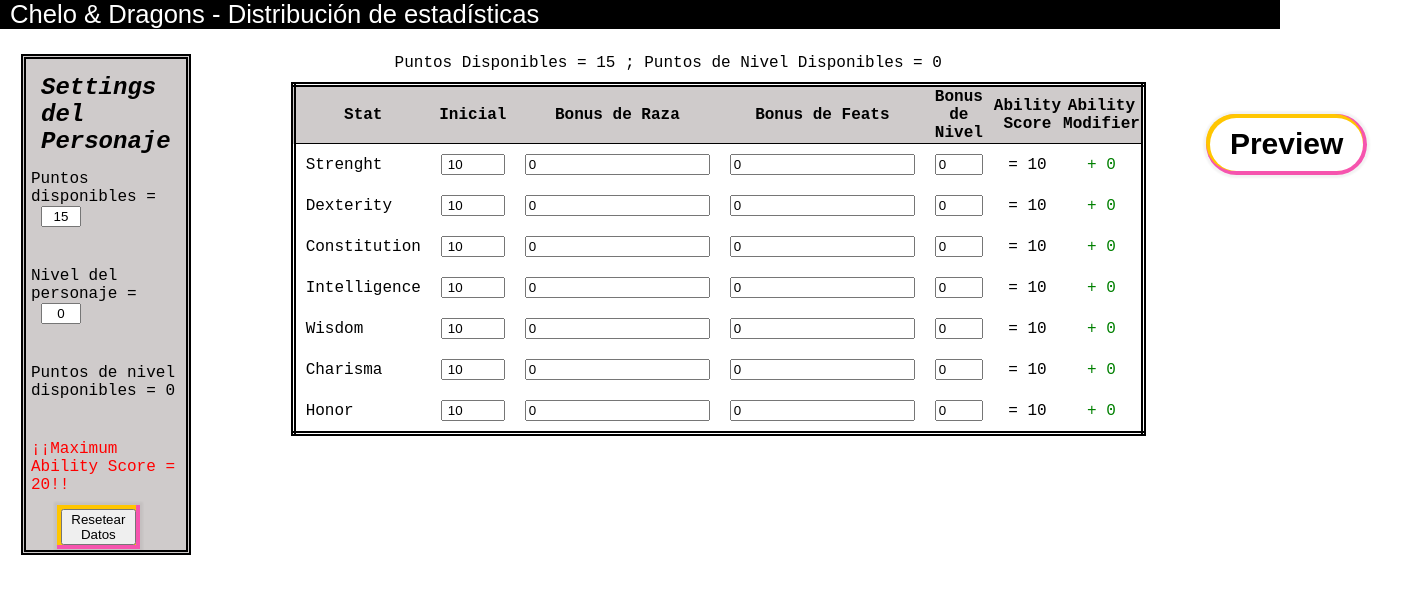
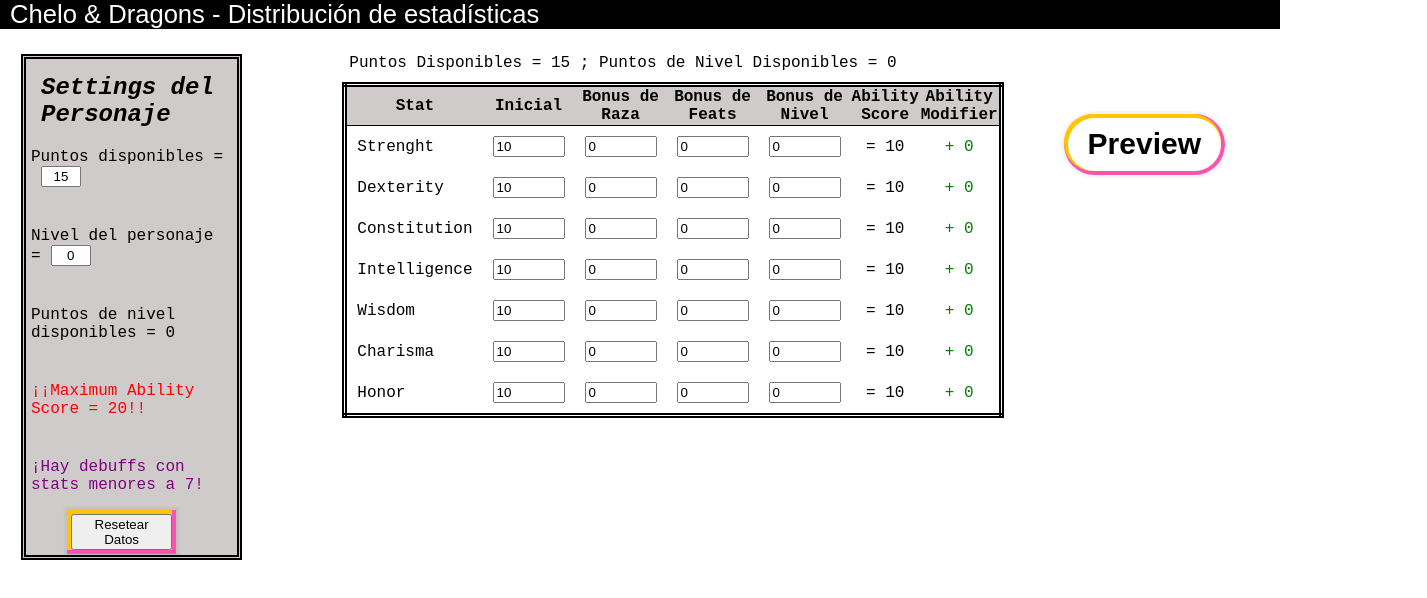
Before and after one commit to juanhosz/dnd_stat_distribution, a React (Create React App) app: page / in a window 1280 px wide. Shown: the top 598 px of the page, 1427 px wide, since content can reach past the window. Built offline with nearby package versions, Linux system fonts and the light colour scheme.

Commit message:
Se agrega css para que las input bar sean iguales

```diff
--- a/src/components/CharacterSettings.tsx
+++ b/src/components/CharacterSettings.tsx
@@ -100,6 +100,7 @@ export function CharacterSettings(props:any){
       </div>
       <div> Puntos de nivel disponibles = {settings.BonusNivel}</div>
       <div style={{'color':'red'}}> ¡¡Maximum Ability Score = {settings.AbilityScoreMaximo}!!</div>
+      <div style = {{'color':'purple'}}>{"¡Hay debuffs con stats menores a 7!"} </div>
     </div>
     <button className={settingsModule.button_container} onClick= { e => resetElements()}> Resetear Datos</button>
   </div>
--- a/src/components/stat_box.tsx
+++ b/src/components/stat_box.tsx
@@ -107,21 +107,25 @@ export const StatBox = (props: any) =>{
             <tr id = {nombreStat}>
                 <td className={rowStyle.stat_name}>{nombreStat}</td>
 
-                <td><input className={rowStyle.caracteristica_input} type="number" placeholder="Estadisticas iniciales" min={0} value = {atributos[statName].toString()} onChange = {e => setear_caracteristica(e)}
-                onKeyDown = {(event) => {setear_caracteristica(event)}}>
+                <td><input className={rowStyle.inputBar} type="number"  inputMode= "numeric" placeholder="Estadisticas iniciales" min={0}
+                        value = {atributos[statName].toString()} onChange = {e => setear_caracteristica(e)} onKeyDown = {(event) => {setear_caracteristica(event)}}>
                 </input>
                 </td>
 
                 <td>
-                <input type="number" placeholder="Bonus de raza" min = {0} value = {atributosRaza[statName]} onChange = {e => setAtributosRaza({...atributosRaza, [nombreStat]:Number(e.target.value)})}>
-                </input>
+                    <input className = {rowStyle.inputBar} inputMode= "numeric" type="number" placeholder="Bonus de raza" min = {0}
+                        value = {atributosRaza[statName].toString()} onChange = {e => setAtributosRaza({...atributosRaza, [nombreStat]:Number(e.target.value)})}>
+                    </input>
                 </td>
                 <td>
-                <input type = "number" placeholder="Bonus de Feat" min = {0} value = {atributosFeat[statName]} onChange = {e => setAtributosFeat({...atributosFeat,[nombreStat]:Number(e.target.value)})}></input>
-                </td>
+                    <input  className = {rowStyle.inputBar} inputMode = "numeric" type = "number" placeholder="Bonus de Feat" min = {0}
+                        value = {atributosFeat[statName].toString()} onChange = {e => setAtributosFeat({...atributosFeat,[nombreStat]:Number(e.target.value)})}></input>
+                    </td>
                 <td>
-                <input type="number" placeholder="Bonus de Nivel" min = {0} max = {atributosNivel[statName]+settings.BonusNivel} title = {"bonus de nivel"} value = {atributosNivel[statName].toString()} onChange = {e => setBonusNivelFuncion(Number(e.target.value))}>
-                </input>
+                    <input className = {rowStyle.inputBar} inputMode= "numeric" type="number" placeholder="Bonus de Nivel" min = {0}
+                        max = {atributosNivel[statName]+settings.BonusNivel} title = {"bonus de nivel"}
+                        value = {atributosNivel[statName].toString()} onChange = {e => setBonusNivelFuncion(Number(e.target.value))}>
+                    </input>
                 </td>
 
                 <td>
--- a/src/styles/modal.module.css
+++ b/src/styles/modal.module.css
@@ -15,7 +15,7 @@
   .modal_content{
     width: auto;
     height: auto;
-    background-color: rgb(37, 179, 179);
+    background-color: rgb(173, 180, 180);
     border: 1px black solid;
     justify-content: center;
     text-align: left;
--- a/src/styles/row.module.css
+++ b/src/styles/row.module.css
@@ -2,13 +2,12 @@
     text-align: left;
   }
 
-.caracteristica_input{
-    padding-left: 5px;
-    padding-right: 5px;
-    width: 50px;
-}
 
 .box_modificador{
     padding-left: 10px;
     margin: 3px;
 }
+
+.inputBar{
+    width: 5vw;
+}
--- a/src/styles/table.module.css
+++ b/src/styles/table.module.css
@@ -16,13 +16,13 @@
 .table_format{
     border-spacing: 10px 0;
     border-collapse: collapse;
-    height: auto;
+    height: max-content;
     margin-left: 100px;
     margin-top: 10px;
     border-color: black;
     border-width: 5px;
     padding: 5px;
-    width: 50vw;
+    width: 40vw;
     border-style: double;
 }
 
```
